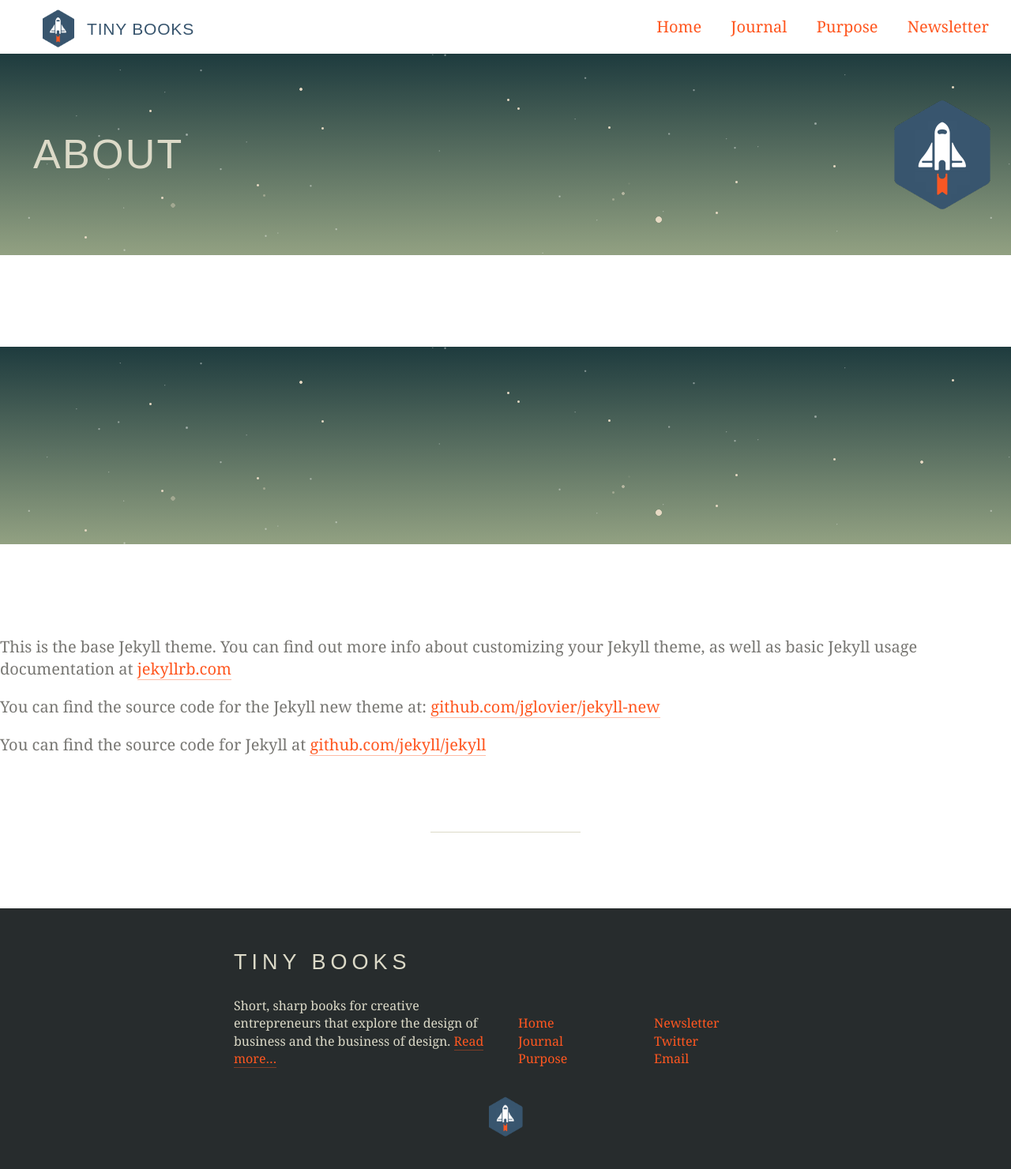
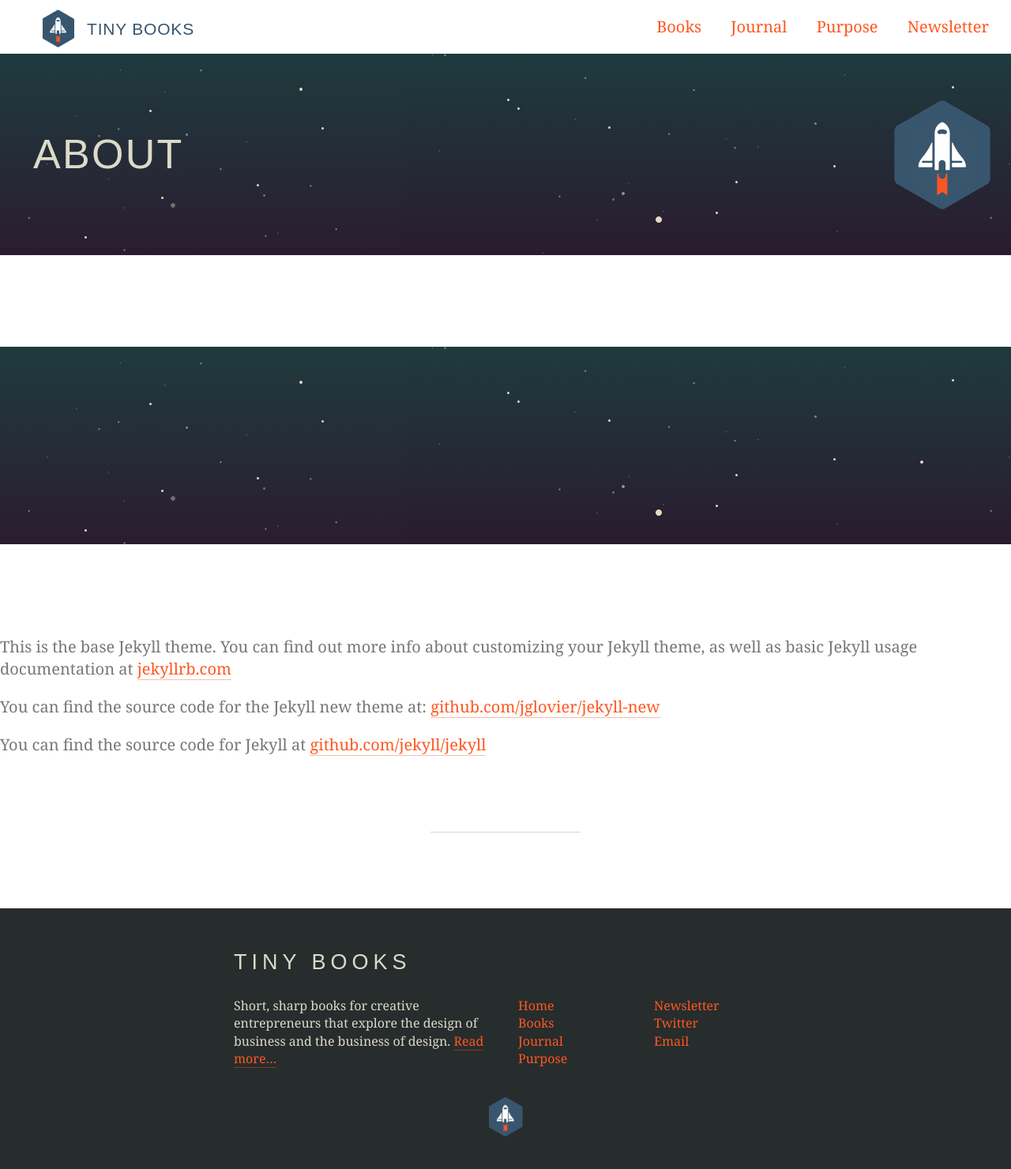
Before and after one commit to tinybooks/tinybooks.github.io, a Jekyll site: the page built from about.md, in a window 1280 px wide. Shown: the whole page at 79% size. Built offline with Jekyll 4.4.1, drawn with Linux system fonts in a browser that asks for light colours; nearby versions of some CDN libraries.

Commit message:
Books page, gradient change

```diff
--- a/_includes/footer.html
+++ b/_includes/footer.html
@@ -9,9 +9,10 @@
 			</div><!--
 	 --><div class="col-half">
 	 			<ul>
-	 				<li><a href="/">Home</a></li>
-	 				<li><a href="/journal">Journal</a></li>
-	 				<li><a href="/purpose">Purpose</a></li>
+	 				<li><a href="{{ site.baseurl }}/">Home</a></li>
+					<li><a href="{{ site.baseurl }}/books">Books</a></li>
+					<li><a href="{{ site.baseurl }}/journal">Journal</a></li>
+					<li><a href="{{ site.baseurl }}/purpose">Purpose</a></li>
 	 				<li><a class="js-newsletter" href="">Newsletter</a></li>
 	 				<li><a href="https://twitter.com/fehler">Twitter</a></li>
 	 				<li><a href="mailto:info@tinybooks.org">Email</a></li>
--- a/_includes/header.html
+++ b/_includes/header.html
@@ -2,10 +2,10 @@
 	<div class="container">
 		<ul>
 			<li class="nav-logo"><a href="{{ site.baseurl }}/"><i class="icon logo"></i> <span>Tiny Books</span></a></li>
-			<li class="mb-hide"><a href="{{ site.baseurl }}/">Home</a></li>
+			<li><a href="{{ site.baseurl }}/books">Books</a></li>
 			<li><a href="{{ site.baseurl }}/journal">Journal</a></li>
 			<li><a href="{{ site.baseurl }}/purpose">Purpose</a></li>
-			<li><a class="js-newsletter" href="">Newsletter</a></li>
+			<li class="mb-hide"><a class="js-newsletter" href="">Newsletter</a></li>
 		</ul>
 	</div>
 </nav>
--- a/_includes/home-header.html
+++ b/_includes/home-header.html
@@ -2,10 +2,10 @@
 	<div class="container">
 		<ul>
 			<li class="nav-logo"><a href="{{ site.baseurl }}/"><i class="icon logo"></i> <span>Tiny Books</span></a></li>
-			<li class="mb-hide"><a href="{{ site.baseurl }}/">Home</a></li>
+			<li><a href="{{ site.baseurl }}/books">Books</a></li>
 			<li><a href="{{ site.baseurl }}/journal">Journal</a></li>
 			<li><a href="{{ site.baseurl }}/purpose">Purpose</a></li>
-			<li><a class="js-newsletter" href="">Newsletter</a></li>
+			<li class="mb-hide"><a class="js-newsletter" href="">Newsletter</a></li>
 		</ul>
 	</div>
 </nav>
--- a/css/style.scss
+++ b/css/style.scss
@@ -246,7 +246,7 @@
     left: 0;
     right: 0;
     bottom: 0;
-    background-image: linear-gradient(-180deg, #1f3c3f 0%, #93a283 100%);
+    background-image: linear-gradient(-180deg, #1f3c3f 0%, #2B1C2F 100%);
     animation: goodmorning 10s infinite;
   }
   @media screen and (min-width:$show-books) {
```
Also changed, not shown: books/index.html (added, +41 -0 lines).
